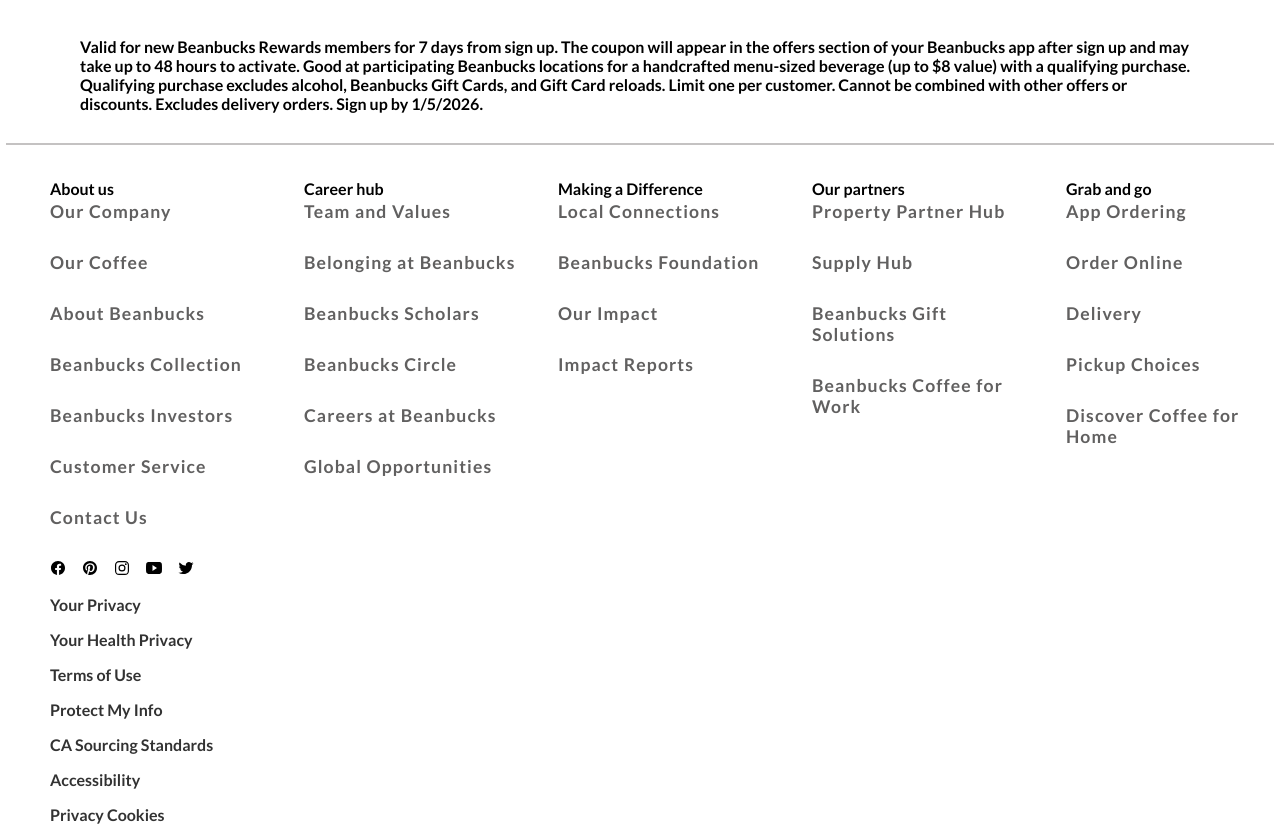
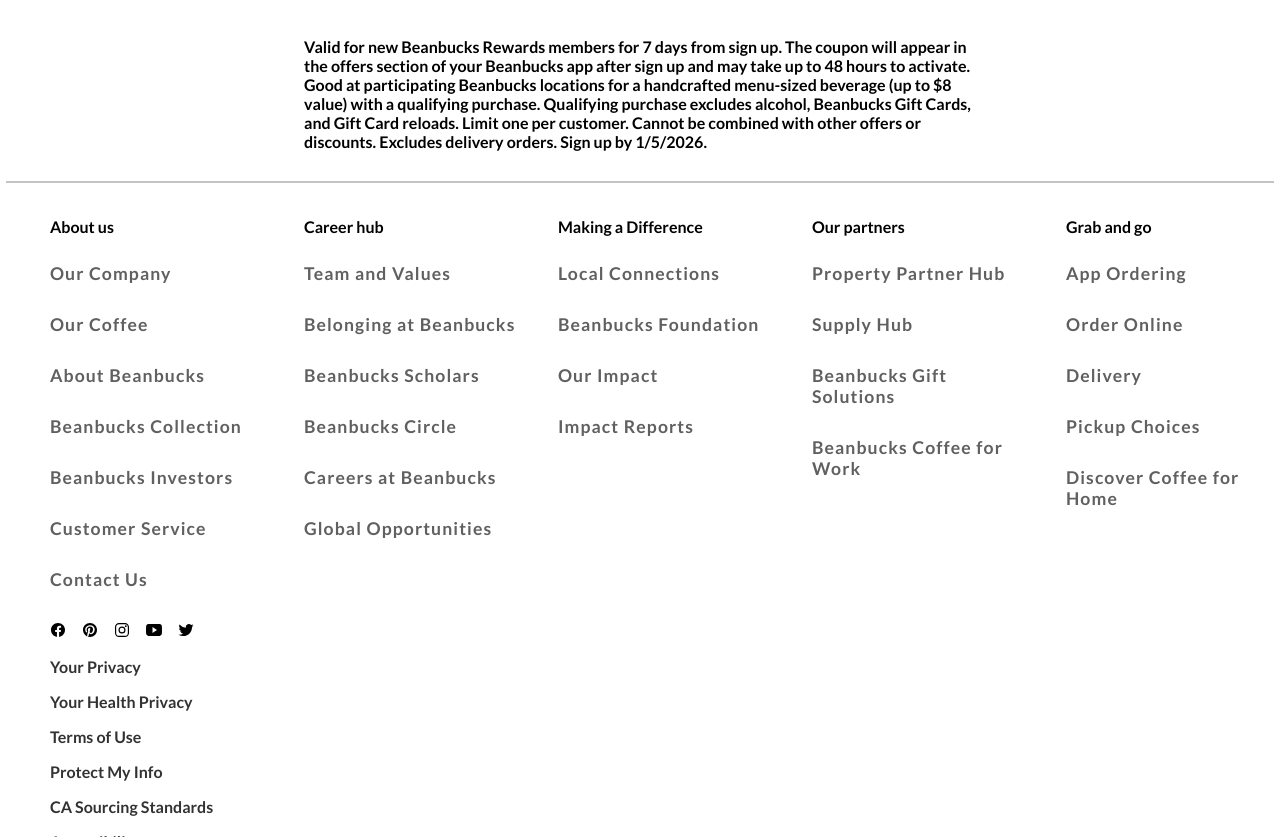
Before and after one commit to SethFerreira/beanbuck-shop, a plain HTML site: page index.html in a window 1280 px wide. Shown: the part 2500-3337 px from the top of the page. Drawn offline with nearby package versions, Linux system fonts and the light colour scheme.

Commit message:
style: add spacing between icon-text headers and ul lists in footer

```diff
--- a/resources/css/style.css
+++ b/resources/css/style.css
@@ -272,7 +272,9 @@ img {
 }
 
 .long-copy {
+    margin: 0 auto;
     margin-bottom: 1.90rem;
+    width: 60%;
 }
 
 /* -------------------------------------- */
@@ -300,6 +302,7 @@ img {
     display: flex;
     flex-direction: column;
     gap: 1.88em;
+    margin-top: 1.5rem;
     list-style: none;
 }
 
```
